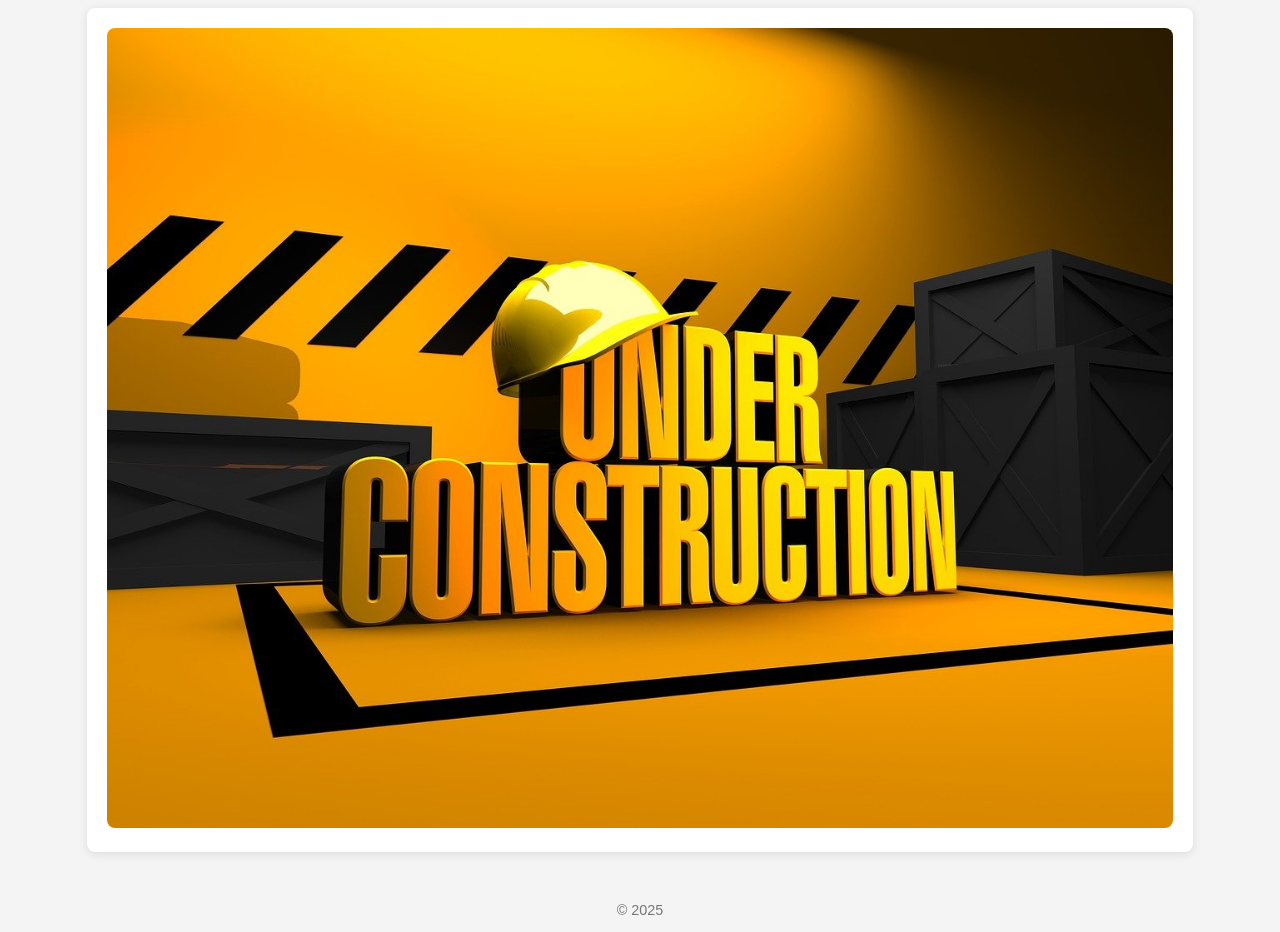
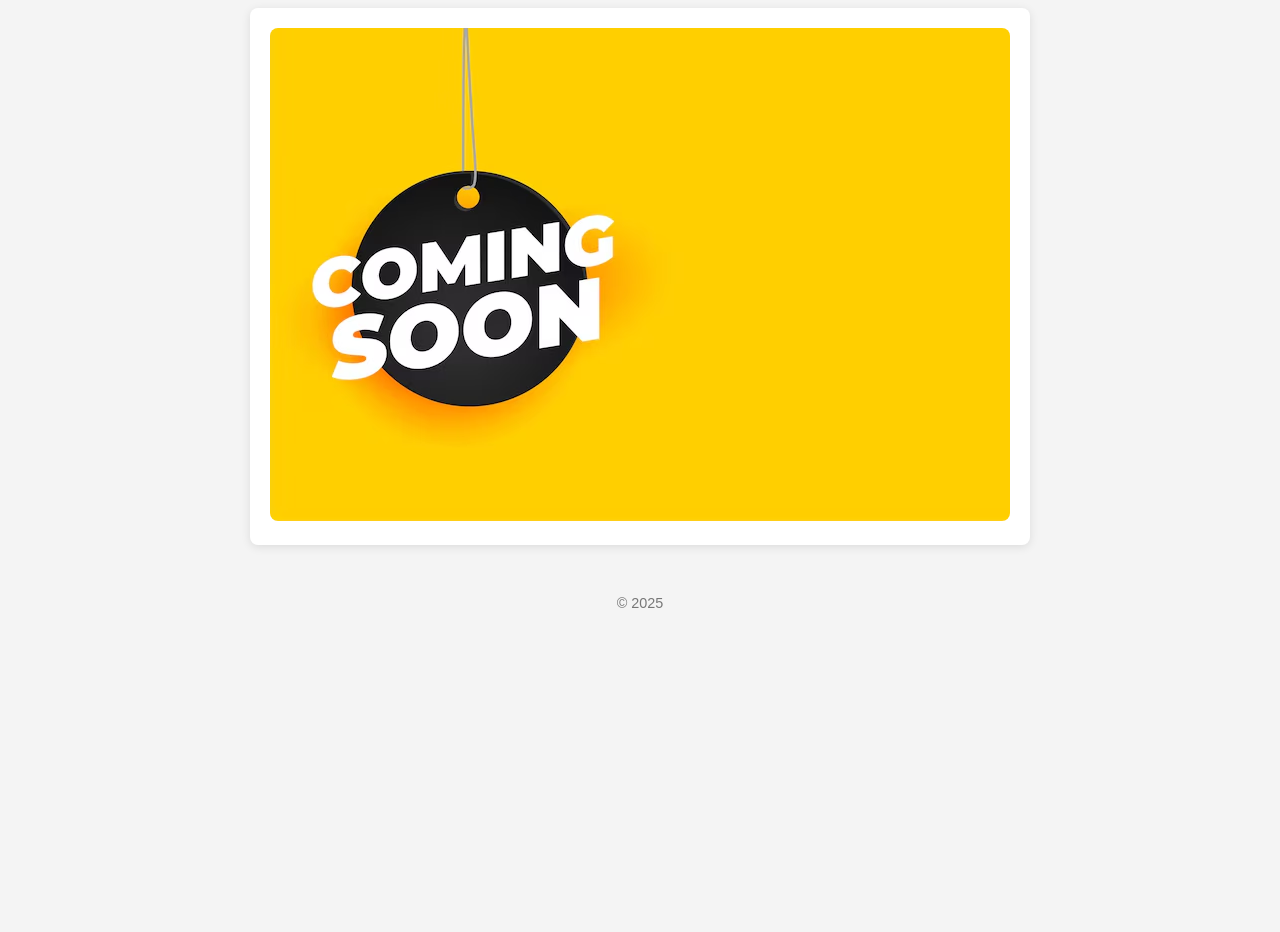
Before and after one commit to ntuanvn/ntuanvn.github.io, a plain HTML site: page index.html in a window 1280 px wide. After the commit the page ends 800 px from the top, so only its background shows below. Drawn offline with Linux system fonts and the light colour scheme.

Commit message:
change image

```diff
--- a/index.html
+++ b/index.html
@@ -8,7 +8,7 @@
 </head>
 <body>
     <div class="container">
-        <img src="images/under-construction-2891888_1280.jpg" alt="Under Construction">
+        <img src="images/coming.png" alt="Under Construction">
     </div>
     <div class="footer">
         <p>&copy; 2025</p>
```
Also changed, not shown: images/coming.png (added), images/under-construction-2891888_1280.jpg (deleted).
